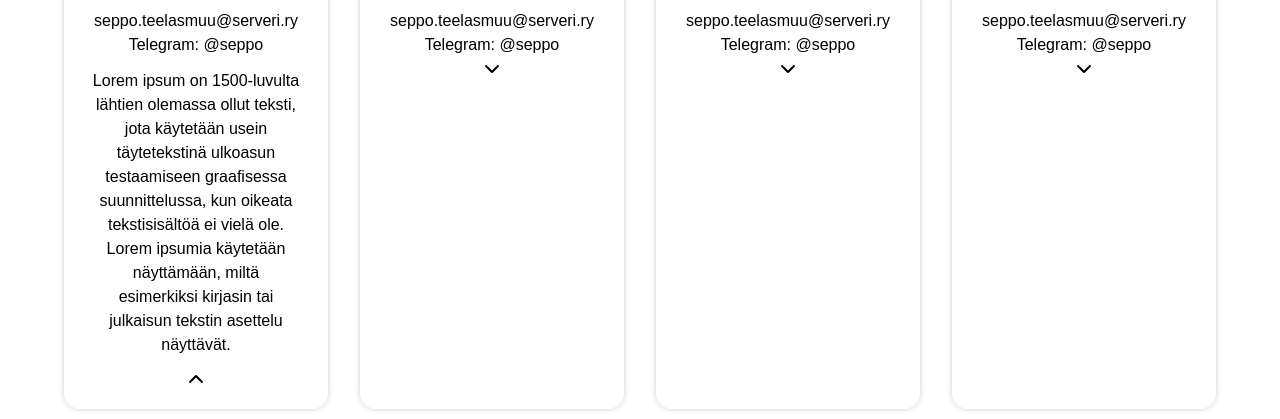
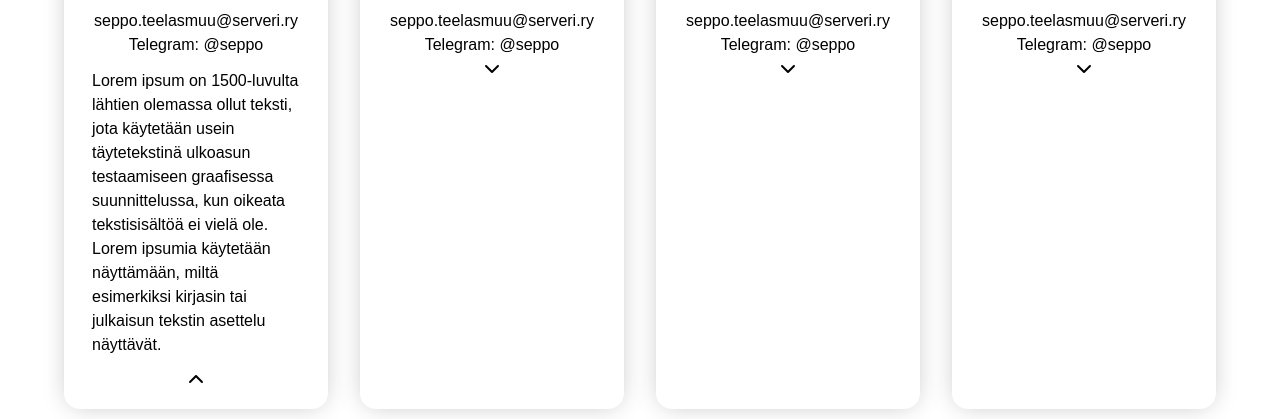
Before and after one commit to serveri/new.serveriry.fi.nuxtjs, a Nuxt app in the folder app/: page /yhdistys/hallitus in a window 1280 px wide. Both pictures are taken after a click on the button 196 px from the left and 983 px from the top of the page. Shown: the part 914-1333 px from the top of the page. Built offline with nearby package versions, Linux system fonts and the light colour scheme.

Commit message:
prettify + alt

```diff
--- a/app/src/components/committee/CommitteeCard.vue
+++ b/app/src/components/committee/CommitteeCard.vue
@@ -1,52 +1,65 @@
 <template>
-
-
    <div class="card-container max-w-sm p-4">
-<div class="member-info flex flex-wrap justify-center" @mouseover="hover = true"
-      @mouseleave="hover = false">
+      <div class="member-info flex flex-wrap justify-center" @mouseover="hover = true" @mouseleave="hover = false">
          <div class="w-9/12 sm:w-11/12 px-4">
-
-      <img class="member-image shadow rounded-full max-w-full h-auto align-middle border-none" v-if="hover" :src="content.img2" :alt="content.img" loading="lazy"/>
-      <img class="member-image shadow rounded-full max-w-full h-auto align-middle border-none" v-else :src="content.img" :alt="content.img2" loading="lazy" />
+            <img
+               class="member-image"
+               v-if="hover"
+               :src="content.img2"
+               alt="Toinen kuva hallituksen jäsenestä"
+               role="img"
+               loading="lazy"
+            />
+            <img
+               class="member-image"
+               v-else
+               :src="content.img"
+               alt="Hallituksen jäsenen kuva"
+               role="img"
+               loading="lazy"
+            />
          </div>
       </div>
 
       <div class="member-header text-center p-2">
-
          <h2 class="member-role font-extrabold text-2xl">Hallitusrooli</h2>
 
          <h2 class="member-name font-extrabold text-2xl">Seppo Taalasmaa</h2>
-
       </div>
 
       <div class="member-desc text-center">
+         <a href="mailto:seppo.teelasmuu@serveri.ry" class="member-email">seppo.teelasmuu@serveri.ry</a>
 
-<a href="" target="_blank" class="member-email">seppo.teelasmuu@serveri.ry</a>
-
-<p>Telegram: <a class="member-telegram" href="" target="_blank">@seppo</a></p>
-
+         <p>Telegram: <a class="member-telegram" href="https://telegram.me/seppo" target="_blank">@seppo</a></p>
       </div>
 
       <div class="button-container text-center">
-
          <div class="role-desc">
-    <p class="role-text p-3" v-if="isExpanded" >Lorem ipsum on 1500-luvulta lähtien olemassa ollut teksti,
-    jota käytetään usein täytetekstinä ulkoasun testaamiseen graafisessa suunnittelussa, kun oikeata tekstisisältöä ei vielä ole. Lorem ipsumia käytetään näyttämään,
-    miltä esimerkiksi kirjasin tai julkaisun tekstin asettelu näyttävät. </p>
+            <p class="role-text p-3 text-left" v-if="isExpanded">
+               Lorem ipsum on 1500-luvulta lähtien olemassa ollut teksti, jota käytetään usein täytetekstinä ulkoasun
+               testaamiseen graafisessa suunnittelussa, kun oikeata tekstisisältöä ei vielä ole. Lorem ipsumia käytetään
+               näyttämään, miltä esimerkiksi kirjasin tai julkaisun tekstin asettelu näyttävät.
+            </p>
          </div>
 
-
-<button v-on:click="isExpanded = !isExpanded"  type="button" class="expandable-button">
-<button v-if="isExpanded" class="collapse-button"> <font-awesome-icon icon="fa-solid fa-chevron-up"/> </button>
-<button v-else class="expand-button"> <font-awesome-icon icon="fa-solid fa-chevron-down"/> </button>
+         <button v-on:click="isExpanded = !isExpanded" type="button" class="expandable-button">
+            <client-only>
+               <button v-if="isExpanded" class="collapse-button">
+                  <font-awesome-icon :icon="['fas', 'chevron-up']" />
+               </button>
+               <button v-else class="expand-button">
+                  <font-awesome-icon :icon="['fas', 'chevron-down']" />
+               </button>
+            </client-only>
          </button>
       </div>
    </div>
 </template>
 
 <script setup lang="ts">
+   import { FontAwesomeIcon } from '@fortawesome/vue-fontawesome';
+
    const content = defineProps({
-
       img: {
          type: String,
          default: '/_nuxt/assets/images/jäsenkuva.jpeg',
@@ -55,20 +68,27 @@
 
       img2: {
          type: String,
-        default:'/_nuxt/assets/images/jäsenkuva2.jpeg',
+         default: '/_nuxt/assets/images/jäsenkuva2.jpeg',
          required: true,
-      }
+      },
    });
 </script>
 
 <style scoped>
-.card-container{
-    border-radius: 1em;
-    box-shadow: 0 0px 5px 0.27px #d3d3d3;
-      -webkit-box-shadow: 0 0px 5px 0.27px #d3d3d3;
-      -moz-box-shadow: 0 0px 5px 0 0.27px #d3d3d3;
-    overflow: hidden;
+   .card-container {
+      -webkit-box-shadow: 0 0 26px -5px rgba(0, 0, 0, 0.27);
+      -moz-box-shadow: 0 0 26px -5px rgba(0, 0, 0, 0.27);
+      box-shadow: 0 0 26px -5px rgba(0, 0, 0, 0.27);
+   }
+   .card-container {
+      @apply rounded-2xl w-full h-full cursor-pointer overflow-hidden;
+   }
+   .card-container {
+      @apply dark:shadow-lg dark:shadow-zinc-600/50;
+   }
 
+   .member-image {
+      @apply shadow rounded-full max-w-full h-auto align-middle border-none;
    }
 </style>
 
```
Lines whose indentation alone changed are shown as unchanged.
